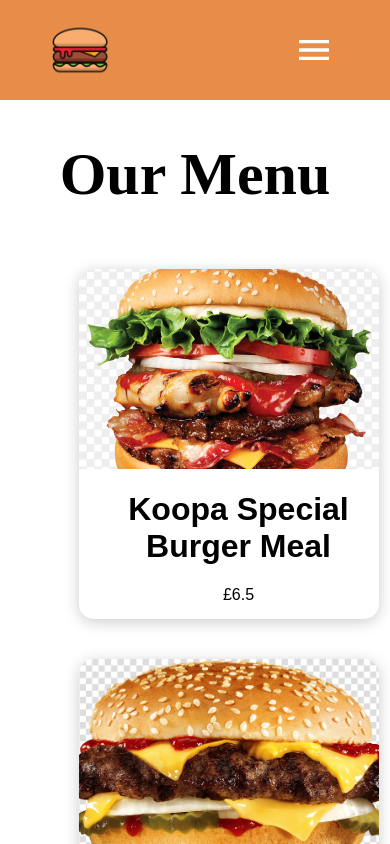
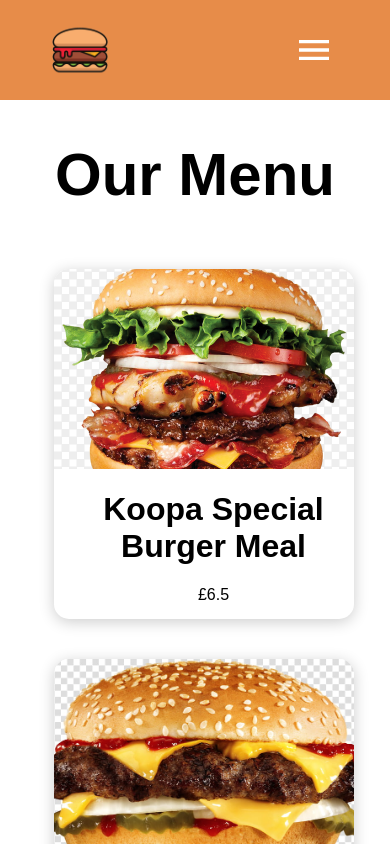
Before and after one commit to KingGift17/koopa-burgers, a React (Vite) app: page /menu in a window 390 px wide. Shown: the top 844 px of the page. Built offline with nearby package versions, Linux system fonts and the light colour scheme.

Commit message:
styling changes

```diff
--- a/src/styles/Menu.css
+++ b/src/styles/Menu.css
@@ -7,7 +7,6 @@
     flex-direction: column;
   }
   .menu .menuTitle {
-    font-family: cursive;
     font-size: 60px;
   }
 
@@ -42,8 +41,9 @@
     background-position: center;
     background-repeat: no-repeat;
     background-size: cover;
-    position: relative;
   }
+
+
 
   .menuItem h1,
   .menuItem p {
@@ -53,11 +53,14 @@
   @media only screen and (max-width: 1300px) {
     .menuList {
       grid-template-columns: 1fr 1fr;
+      margin-right: 50px;
     }
   }
 
   @media only screen and (max-width: 800px) {
     .menuList {
       grid-template-columns: 1fr;
+      align-items: center;
+      margin-right: 50px;
     }
   }
```
